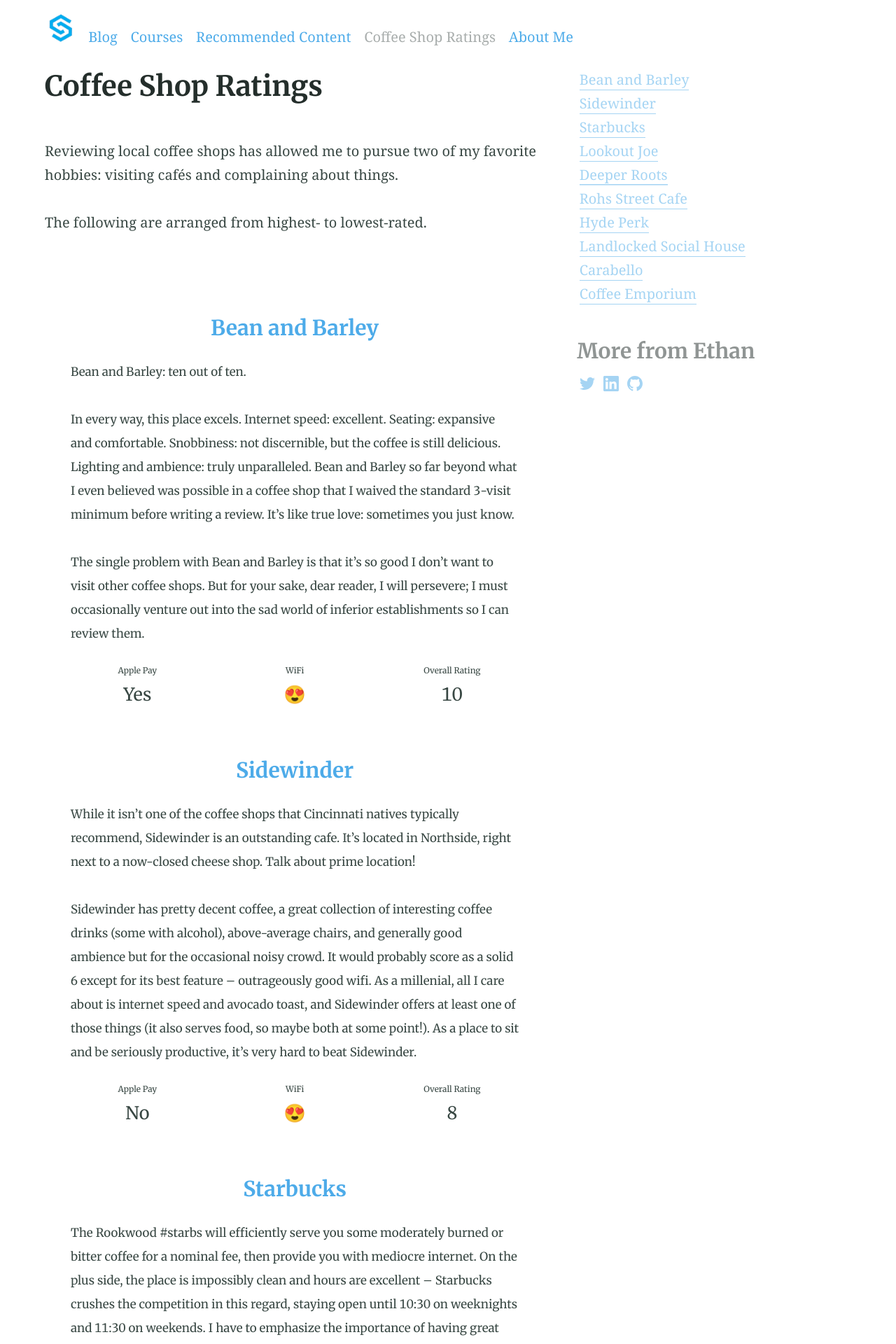
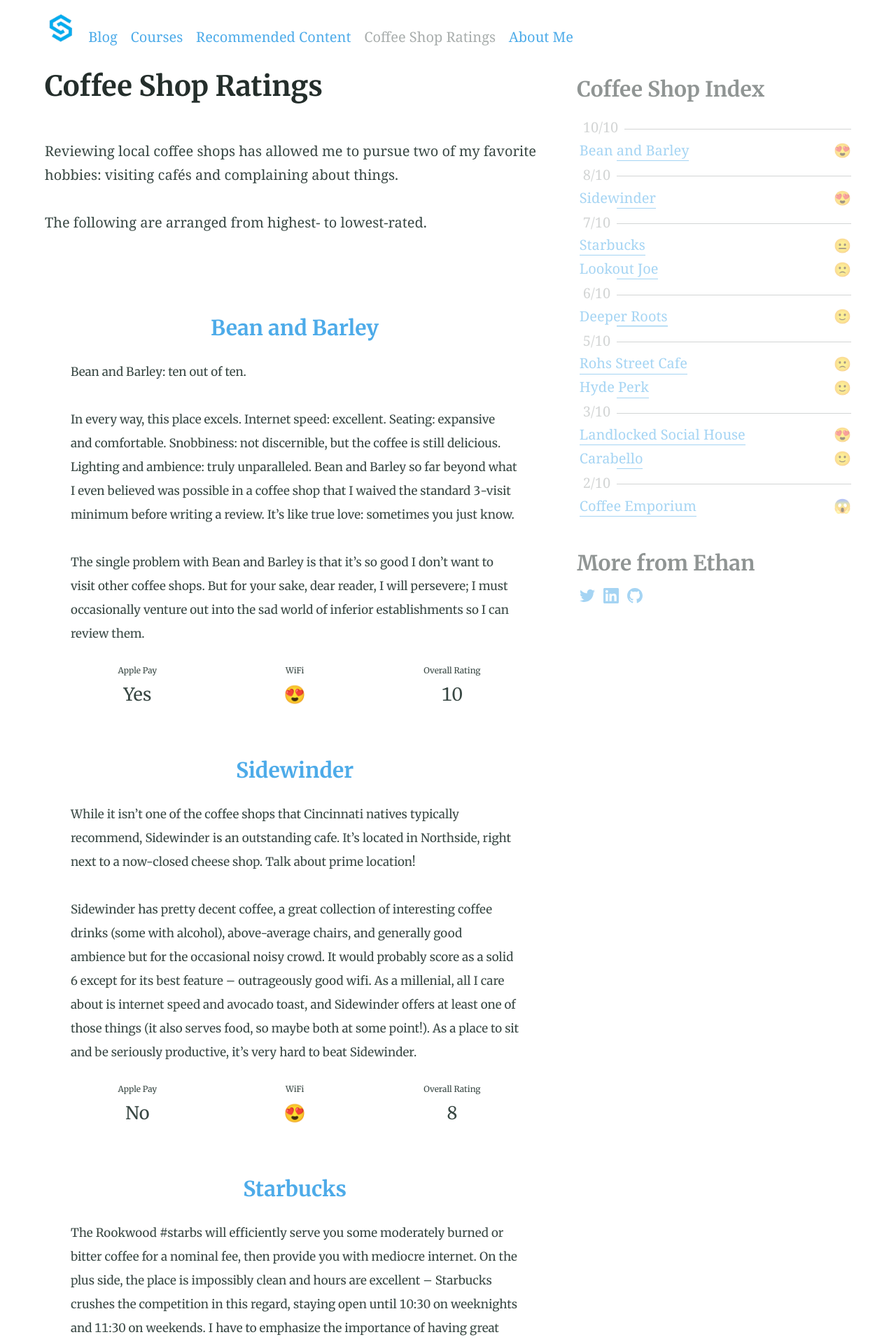
Before and after one commit to eswan18/ethanswan.com, a Jekyll site: the page built from coffee_shop_ratings/index.md, in a window 1280 px wide. Shown: the top 1920 px of the page at 70% size. Built offline with Jekyll 4.4.1, drawn with Linux system fonts in a browser that asks for light colours.

Commit message:
Style coffee-shop nav.

```diff
--- a/_includes/nav-coffee-shops.html
+++ b/_includes/nav-coffee-shops.html
@@ -1,10 +1,21 @@
-<nav class="nav nav--shops">
+<nav class="nav nav--coffee-shops">
   <ul class="list  list--coffee-shops">
     {% assign shops = site.coffee_shops | sort: 'rating' %}
     {% for shop in shops reversed %}
+      {% unless last_shop.rating == shop.rating%}
+        <div class="subsection-divider">
+          <span class="subsection-header">
+            {{ shop.rating }}/10
+          </span>
+        </div>
+      {% endunless %}
       <li class="item  item--shop">
           <a href="/coffee_shop_ratings/#{{ shop.name | slugify }}">{{ shop.name }}</a>
+          <span class="coffee-shop-attributes">
+            {{ shop.wifi }}
+          </span>
       </li>
+      {% assign last_shop = shop %}
     {% endfor %}
   </ul>
 </nav>
--- a/_includes/site-aside.html
+++ b/_includes/site-aside.html
@@ -10,6 +10,7 @@
         {% endunless %}
       </section>
     {% elsif page.aside-type == "coffee-shops" %}
+      <h3>Coffee Shop Index</h3>
       {% include nav-coffee-shops.html %}
       {% unless page.hide-social %}
         <h3>More from Ethan</h3>
--- a/assets/styles.scss
+++ b/assets/styles.scss
@@ -13,6 +13,23 @@
 }
 .nav--header img {
   height: 2em;
+}
+div.subsection-divider {
+  width: 100%;
+  height: 20px;
+  border-bottom: 1px solid $captionColour;
+  text-align: left;
+  margin: 0rem 0rem .8rem 0rem;
+}
+span.subsection-header {
+  background: $backgroundColour;
+  color: $captionColour;
+  padding: 0.5rem;
+}
+span.coffee-shop-attributes {
+  text-align: right;
+  float: right;
+  color: $captionColour;
 }
 
 /****************/
```
